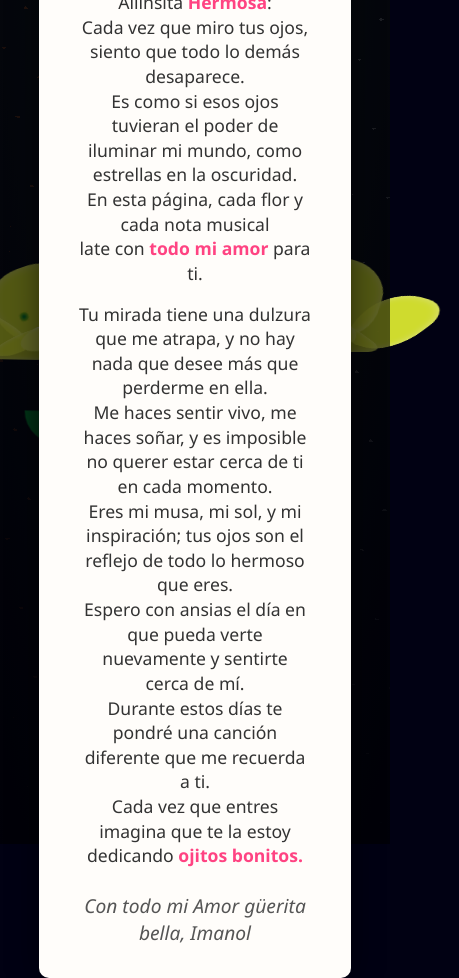
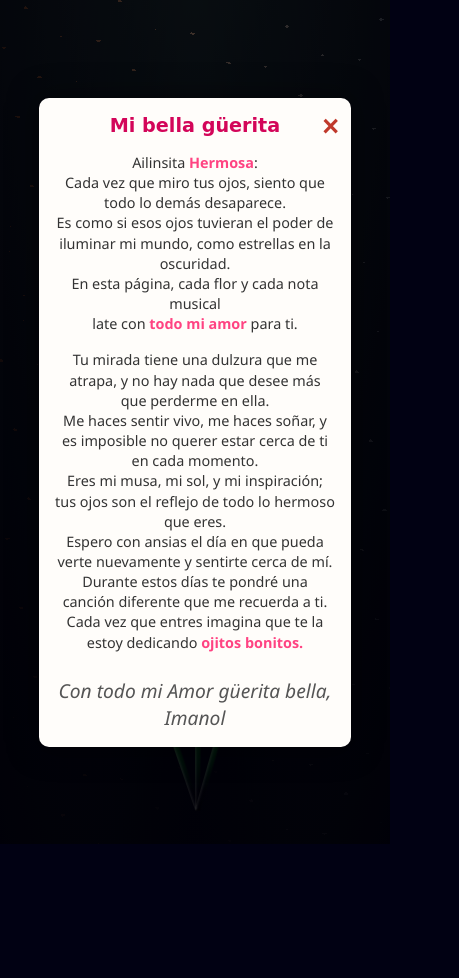
Before and after one commit to ImanolSilva/Ailinsita, a plain HTML site: page index.html in a window 390 px wide. Shown: the whole page, 459 px wide, since content can reach past the window. After the commit the page ends 844 px from the top, so only its background shows below. Drawn offline with Linux system fonts and the light colour scheme.

Commit message:
Mi primer commit

```diff
--- a/index.html
+++ b/index.html
@@ -575,28 +575,28 @@
      ****************************************************/
     /* Media Queries para hacer las flores más grandes en pantallas pequeñas */
     @media (max-width: 768px) {
-      .flowers {
-        transform: scale(1.2); /* Aumentar tamaño de las flores */
+      .popup {
+        width: 80%; /* Ajusta el tamaño en pantallas medianas */
+        padding: 1.5rem;
       }
-      .flower__leaf {
-        width: 12vmin; /* Ajustar el tamaño de los pétalos */
-        height: 15vmin;
+      .popup h1 {
+        font-size: 1.5rem;
       }
-      .flower__line {
-        height: 70vmin; /* Aumentar el tamaño del tallo */
+      .popup p {
+        font-size: 1rem;
       }
     }
 
     @media (max-width: 480px) {
-      .flowers {
-        transform: scale(1.5); /* Aumentar aún más el tamaño en pantallas más pequeñas */
+      .popup {
+        width: 90%;
+        padding: 1rem;
       }
-      .flower__leaf {
-        width: 14vmin;
-        height: 17vmin;
+      .popup h1 {
+        font-size: 1.2rem;
       }
-      .flower__line {
-        height: 80vmin; /* Aumentar el tallo aún más */
+      .popup p {
+        font-size: 0.9rem;
       }
     }
   </style>
```
